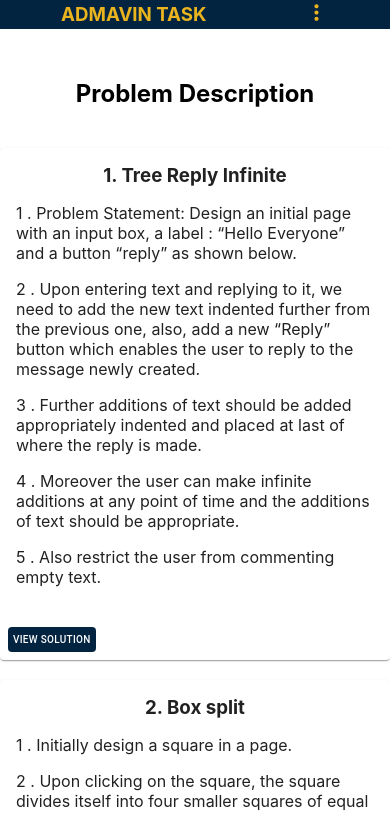
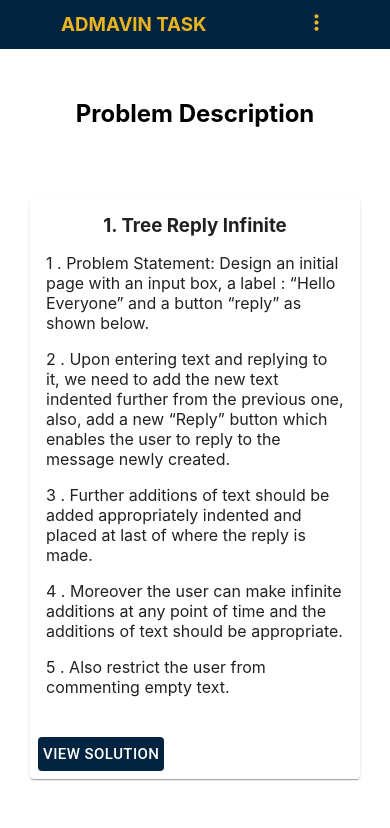
Before and after one commit to vinuppriyaB/admavin-task, a React (Create React App) app: page / in a window 390 px wide. Shown: the top 828 px of the page. Built offline with nearby package versions, Linux system fonts and the light colour scheme.

Commit message:
alignment

```diff
--- a/src/pages/Header/Header.css
+++ b/src/pages/Header/Header.css
@@ -5,10 +5,10 @@
   display: flex;
   justify-content: center;
   align-items: center;
-    /* padding: 0px 100px; */
   gap: 20vw;
   background-color: rgb(2, 36, 65);
   color: rgba(234, 180, 30) !important;
+  padding: 10px 0px;
 }
 .header_right {
   display: flex;
@@ -16,20 +16,14 @@
   align-items: center;
 }
 
-
 .selected {
-    /* color: aqua !important; */
   color: rgba(234, 180, 30) !important;
-    /* color: rgba(234, 180, 30, var(--tw-text-opacity)); */
 }
 
 .title {
   color: white !important;
 }
-  /* .heading:hover {
-    color: rgba(234, 180, 30) !important;
-    border-bottom: 3px solid white;
-  } */
+
 .popover_list {
   font-size: 20px !important;
   font-weight: bold;
@@ -45,8 +39,9 @@
 }
 @media screen and (max-width: 426px) {
   .Header_container {
-      padding: 0px 10px;
+    padding: 10px 10px;
     gap: 25vw;
+    align-items: center;
   }
   .bigscreen {
     display: none;
--- a/src/pages/Header/Header.js
+++ b/src/pages/Header/Header.js
@@ -7,10 +7,10 @@ import MoreVertIcon from "@mui/icons-material/MoreVert";
 import List from "@mui/material/List";
 import ListItemButton from "@mui/material/ListItemButton";
 
-// Recruiter Nav bar
+
 
 const Header = () => {
-const [Select,setSelect]=useState([true,false,false,false])
+  const [Select, setSelect] = useState([true, false, false, false]);
   const history = useHistory();
 
   const [anchorEl, setAnchorEl] = useState(null);
@@ -25,8 +25,6 @@ const [Select,setSelect]=useState([true,false,false,false])
 
   const open = Boolean(anchorEl);
   const id = open ? "simple-popover" : undefined;
-
-  //Handle Logout Function to set free the user details store in local Storage
 
 
   return (
@@ -53,7 +51,7 @@ const [Select,setSelect]=useState([true,false,false,false])
           }}
           className={Select[1] ? " selected " : "title "}
         >
-         Tree Reply
+          Tree Reply
         </Button>
         <Button
           variant="text"
@@ -102,8 +100,6 @@ const [Select,setSelect]=useState([true,false,false,false])
               color: "rgba(234, 180, 30)",
               bgcolor: "rgba(8, 46, 78)",
               fontSize: "10px",
-
-              // fontWeight: "bold",
             }}
             component="nav"
             aria-labelledby="nested-list-subheader"
@@ -117,7 +113,7 @@ const [Select,setSelect]=useState([true,false,false,false])
                 className={Select[0] ? " selected " : "title "}
                 onClick={() => {
                   setSelect([true, false, false, false]);
-                  history.push("/treereply");
+                  history.push("/");
                 }}
               >
                 Home
@@ -136,7 +132,7 @@ const [Select,setSelect]=useState([true,false,false,false])
                   history.push("/treereply");
                 }}
               >
-               Tree Reply
+                Tree Reply
               </div>
             </ListItemButton>
 
@@ -164,9 +160,9 @@ const [Select,setSelect]=useState([true,false,false,false])
               <div
                 className={Select[3] ? " selected" : "title"}
                 onClick={() => {
-                    setSelect([false, false, false, true]);
-                    history.push("/tictactoe");
-                  }}
+                  setSelect([false, false, false, true]);
+                  history.push("/tictactoe");
+                }}
               >
                 Tic Tac Toe
               </div>
@@ -178,4 +174,4 @@ const [Select,setSelect]=useState([true,false,false,false])
   );
 };
 
-export default Header
+export default Header;
--- a/src/pages/Home/Home.css
+++ b/src/pages/Home/Home.css
@@ -1,15 +1,18 @@
-.Home_container{
+.Home_container {
   display: flex;
   justify-content: center;
   align-items: center;
   flex-direction: column;
-
+  min-height: 100vh;
   max-width: 800px;
   margin: 30px auto;
-   gap:20px;
+  gap: 20px;
 }
-h3{
+.Home_card {
+  margin: 30px 30px;
+  background-color: antiquewhite;
+}
+h3 {
   margin: 0px;
-    /* background-color: aqua; */
   text-align: center;
 }
--- a/src/pages/Home/Home.js
+++ b/src/pages/Home/Home.js
@@ -1,69 +1,79 @@
-import React from 'react';
+import React from "react";
 import "./Home.css";
-import Box from '@mui/material/Box';
-import Card from '@mui/material/Card';
-import CardActions from '@mui/material/CardActions';
-import CardContent from '@mui/material/CardContent';
-import Button from '@mui/material/Button';
-import Typography from '@mui/material/Typography';
-import { useHistory } from 'react-router-dom';
+import Box from "@mui/material/Box";
+import Card from "@mui/material/Card";
+import CardActions from "@mui/material/CardActions";
+import CardContent from "@mui/material/CardContent";
+import Button from "@mui/material/Button";
+import Typography from "@mui/material/Typography";
+import { useHistory } from "react-router-dom";
 
-
-const Problem=[
+const Problem = [
   {
-        title:"1. Tree Reply Infinite",
-        statement:["Problem Statement: Design an initial page with an input box, a label : “Hello Everyone” and a button “reply” as shown below.",
+    title: "1. Tree Reply Infinite",
+    statement: [
+      "Problem Statement: Design an initial page with an input box, a label : “Hello Everyone” and a button “reply” as shown below.",
       "Upon entering text and replying to it, we need to add the new text indented further from the previous one, also, add a new “Reply” button which enables the user to reply to the message newly created.",
       "Further additions of text should be added appropriately indented and placed at last of where the reply is made.",
       "Moreover the user can make infinite additions at any point of time and the additions of text should be appropriate. ",
-        "Also restrict the user from commenting empty text."
+      "Also restrict the user from commenting empty text.",
     ],
-    route:"treereply"
+    route: "treereply",
   },
   {
-        title:"2. Box split",
-        statement:[" Initially design a square in a page.","Upon clicking on the square, the square divides itself into four smaller squares of equal ",
+    title: "2. Box split",
+    statement: [
+      " Initially design a square in a page.",
+      "Upon clicking on the square, the square divides itself into four smaller squares of equal ",
       "Further clicking on any smaller squares divides it equally into 4 more squares.",
-"Note : At any given point the length and breadth of the largest square should be the same as the initial square size."],
-route:"boxsplitting",
-    },{
-        title:"3. Tic tac toe ",
-        statement:["Design a tic tac toe (X - O) game on a web page. Also the web page alerts the user when the game ends with an alert box whose text will be “Winner X” or “WInner O” or “Draw” depending on who wins the game."],
-        route:"tictactoe",
-    }
-]
+      "Note : At any given point the length and breadth of the largest square should be the same as the initial square size.",
+    ],
+    route: "boxsplitting",
+  },
+  {
+    title: "3. Tic tac toe ",
+    statement: [
+      "Design a tic tac toe (X - O) game on a web page. Also the web page alerts the user when the game ends with an alert box whose text will be “Winner X” or “WInner O” or “Draw” depending on who wins the game.",
+    ],
+    route: "tictactoe",
+  },
+];
 const Home = () => {
+  return (
+    <div className="Home_container">
+      <h2>Problem Description</h2>
+      {Problem.map((v, index) => (
+        <ProblemBox title={v.title} statement={v.statement} route={v.route} />
+      ))}
+    </div>
+  );
+};
 
-
+const ProblemBox = ({ title, statement, route }) => {
+  const history = useHistory();
+  console.log(route);
+  const routes = `"${route}"`;
+  console.log(routes);
   return (
-    <div className='Home_container'><h2>Problem Description</h2>
-    {
-        Problem.map((v,index)=> <ProblemBox title={v.title} statement={v.statement} route={v.route}/> )
-    }
-    </div>
-  )
-}
-
-
-const ProblemBox=({title,statement,route})=>{
-    const history=useHistory();
-    console.log(route)
-    const routes=`"${route}"`;
-    console.log(routes);
-    return(
-        <Card sx={{ minWidth: 275 }}>
+    <Card sx={{ minWidth: 275 }} className="Home_card">
       <CardContent>
         <h3>{title}</h3>
         <div>
-        {statement.map((s,index)=><div><p><span>{index+1} .</span> {s}</p></div>)}
+          {statement.map((s, index) => (
+            <div>
+              <p>
+                <span>{index + 1} .</span> {s}
+              </p>
+            </div>
+          ))}
         </div>
       </CardContent>
       <CardActions>
-        <Button size="small"
-        onClick={()=>history.push(`/${route}`)}
-        >view solution</Button>
+        <Button size="small" onClick={() => history.push(`/${route}`)}>
+          view solution
+        </Button>
       </CardActions>
     </Card>
-    )
-}
-export default Home
+  );
+};
+export default Home;
--- a/src/pages/TreeReply/TreeReply.css
+++ b/src/pages/TreeReply/TreeReply.css
@@ -1,38 +1,35 @@
-.Tree_reply{
+.Tree_reply {
   display: flex;
-    /* justify-content: center; */
   align-items: stretch;
   flex-direction: column;
-    gap:5px;
+  gap: 5px;
   max-width: 800px;
   min-height: 100vh;
   margin: auto;
   background-color: rgb(176, 253, 227);
   padding: 50px;
 }
-.Reply_messages{
+.Reply_messages {
   display: flex;
   flex-direction: column;
-    margin:0px 0px 0px 20px;
-    gap:5px;
-    /* background-color: blue; */
+  margin: 0px 0px 0px 20px;
+  gap: 5px;
 }
-.Hello_content{
+.Hello_content {
   display: flex;
   align-items: center;
   justify-content: space-between;
-    /* background-color: brown; */
-    gap:20px;
+  gap: 20px;
   padding: 5px;
 }
-.Hello_content>p{
+.Hello_content > p {
   margin: 0px 0px;
   padding: 5px;
   border-radius: 5px;
   background-color: rgb(253, 241, 227);
 }
-Button{
-    font-size: 10px !important;
-    background-color:rgb(2, 36, 65) !important;
-    color:white !important;
+Button {
+  font-size: 15px !important;
+  background-color: rgb(2, 36, 65) !important;
+  color: white !important;
 }
--- a/src/pages/tictactoe/Tictactoe.css
+++ b/src/pages/tictactoe/Tictactoe.css
@@ -53,6 +53,9 @@
   .display_Score>span{
     font-size: 25px;
   }
+  .Display_turns{
+    margin-bottom: 10px;
+  }
   @media screen and (max-width: 426px) {
     .square {
       height: 80px;
```
Also changed, not shown: src/pages/TreeReply/TreeReply.js (+71 -59 lines), src/pages/tictactoe/Tictactoe.js (+30 -53 lines). Lines whose indentation alone changed are shown as unchanged.
